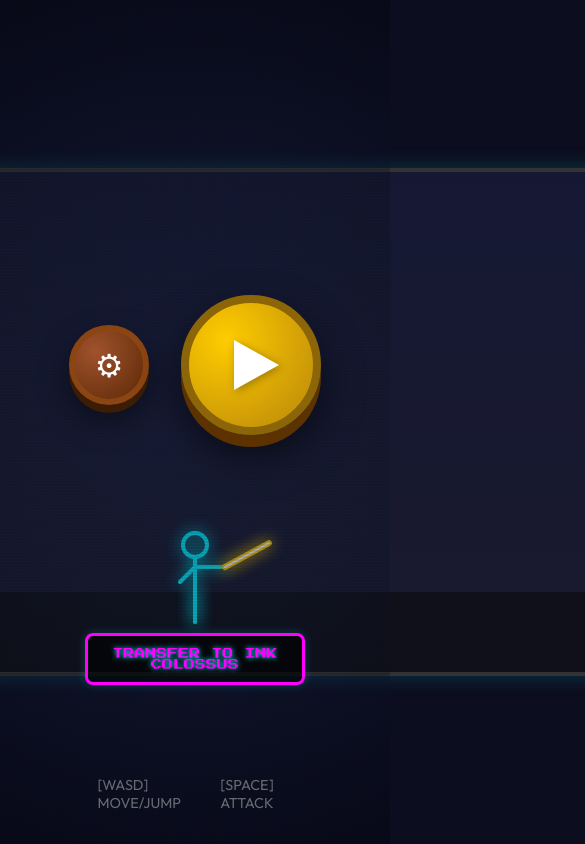
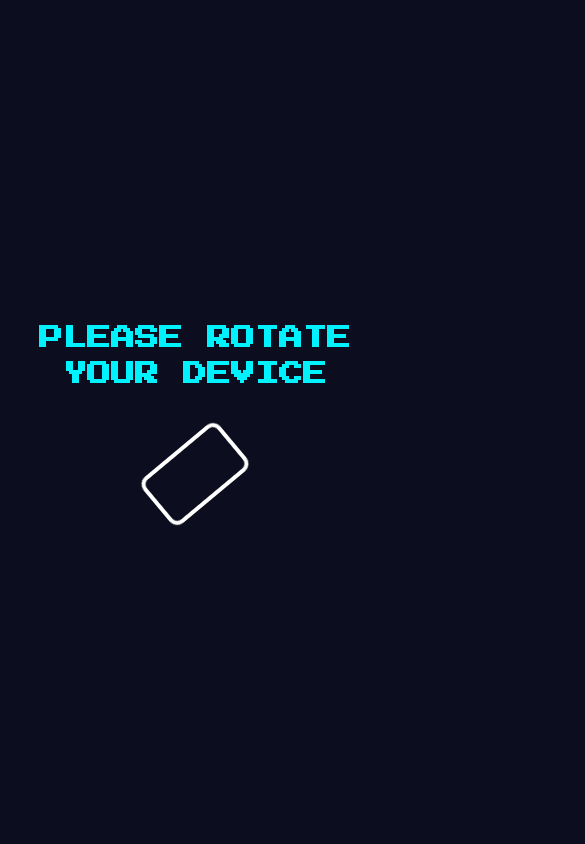
Before and after one commit to isninosmyname/Vinn-s-quest, a React (Vite) app: page / in a window 390 px wide. Shown: the top 844 px of the page, 585 px wide, since content can reach past the window. Built offline with nearby package versions, Linux system fonts and the light colour scheme.

Commit message:
made a bit mobile friendly

```diff
--- a/index.html
+++ b/index.html
@@ -3,7 +3,7 @@
   <head>
     <meta charset="UTF-8" />
     <link rel="icon" type="image/svg+xml" href="/favicon.svg" />
-    <meta name="viewport" content="width=device-width, initial-scale=1.0" />
+    <meta name="viewport" content="width=device-width, initial-scale=1.0, maximum-scale=1.0, user-scalable=no" />
     <title>vinn-s-quest</title>
   </head>
   <body>
--- a/src/App.tsx
+++ b/src/App.tsx
@@ -77,6 +77,12 @@ function App() {
   const [vinn2Color, setVinn2Color] = useState(() => localStorage.getItem('vinns_quest_color2') || '#ff00ff');
   const [isTwoPlayer, setIsTwoPlayer] = useState(() => localStorage.getItem('vinns_quest_2p') === 'true');
 
+  // Mobile detection
+  const [isMobile] = useState(() =>
+    typeof window !== 'undefined' && ('ontouchstart' in window || navigator.maxTouchPoints > 0)
+  );
+  const mobileKeysRef = useRef<Record<string, boolean>>({});
+
   const t = (key: string) => {
       const i18n: any = {
           en: {
@@ -112,6 +118,8 @@ function App() {
   const [currentWorld, setCurrentWorld] = useState(1);
   const [currentLevel, setCurrentLevel] = useState(1);
   const [keys, setKeys] = useState<Record<string, boolean>>({});
+  // Merge mobile virtual keys into the keys read by the game loop
+  const mergedKeys = isMobile ? { ...keys, ...mobileKeysRef.current } : keys;
 
   const vinnRef = useRef<Vinn>(new Vinn(100, 420, vinnColor, 'NORMAL', 'Vinn'));
   const vinn2Ref = useRef<Vinn>(new Vinn(150, 420, vinn2Color, 'SPIKY', 'Jhon'));
@@ -134,30 +142,29 @@ function App() {
   const levelBombsRef = useRef<{x: number, launched: boolean, vx: number, vy: number, lx: number, ly: number}[]>([]);
   const inkIntroTimerRef = useRef(0);
 
-  useEffect(() => {
-    const handleKeyDown = (e: KeyboardEvent) => {
-        const k = e.key.toLowerCase();
-        setKeys(prev => ({ ...prev, [k]: true }));
-
-        // Vinn (P1) Jump: W or Control
-        if (k === 'w' || e.key === 'Control') {
-            vinnRef.current.jump();
-        }
-        // Jhon (P2) Jump: ArrowUp or Shift
-        if (isTwoPlayer && (e.key === 'ArrowUp' || e.key === 'Shift')) {
-            vinn2Ref.current.jump();
-        }
-        if (e.key === ' ' && gameState === 'INTRO_CUTSCENE') {
+    const advanceCutscene = () => {
+        if (gameState === 'INTRO_CUTSCENE') {
             musicRef.current.resume();
             cutsceneRef.current.advanceDialogue();
-        }
-        if (e.key === ' ' && gameState === 'ENDING_CUTSCENE') {
+        } else if (gameState === 'ENDING_CUTSCENE') {
             endingRef.current.advanceDialogue();
-        }
-        if (e.key === ' ' && gameState === 'INK_BOSS_INTRO') {
+        } else if (gameState === 'INK_BOSS_INTRO') {
             inkIntroTimerRef.current = 999; // force skip
         }
     };
+
+    useEffect(() => {
+      const handleKeyDown = (e: KeyboardEvent) => {
+          const k = e.key.toLowerCase();
+          setKeys(prev => ({ ...prev, [k]: true }));
+
+          if (k === 'w' || e.key === 'Control') vinnRef.current.jump();
+          if (isTwoPlayer && (e.key === 'ArrowUp' || e.key === 'Shift')) vinn2Ref.current.jump();
+
+          if (e.key === ' ') {
+              advanceCutscene();
+          }
+      };
     const handleKeyUp = (e: KeyboardEvent) => setKeys(prev => ({ ...prev, [e.key.toLowerCase()]: false }));
     window.addEventListener('keydown', handleKeyDown);
     window.addEventListener('keyup', handleKeyUp);
@@ -425,8 +432,8 @@ function App() {
       // Ink Colossus: auto-run mode — override Vinn's vx, only jump/attack input allowed
 
       const autoRunKeys = (inkChase && !anyAiming)
-          ? { ...keys, 'd': true, 'a': false, 'arrowright': true, 'arrowleft': false }
-          : keys;
+          ? { ...mergedKeys, 'd': true, 'a': false, 'arrowright': true, 'arrowleft': false }
+          : mergedKeys;
 
       // P1 Update
       vinnRef.current.update(dt, autoRunKeys, activeLength - 50, activePlatforms, gameState === 'TUTORIAL' ? 0.7 : 1.0, minX);
@@ -540,7 +547,7 @@ function App() {
         }
         techSkeleton.update(dt, tutTargetX);
 
-        if (tutorialPhase === 0 && (keys['a'] || keys['d'])) setTutorialPhase(1);
+        if (tutorialPhase === 0 && (mergedKeys['a'] || mergedKeys['d'])) setTutorialPhase(1);
         if (tutorialPhase === 1 && vinnRef.current.y < 400) setTutorialPhase(2);
 
         if (vinnRef.current.state === 'ATTACKING' && vinnRef.current.attackTimer < 0.1) {
@@ -1277,6 +1284,10 @@ function spawnParticles(x: number, y: number, color?: string) {
 
   return (
     <div className="game-container">
+      <div className="orientation-overlay">
+        <h2>PLEASE ROTATE<br/>YOUR DEVICE</h2>
+        <div className="phone-icon"></div>
+      </div>
       <div className="hud">
         {['PLAYING', 'TUTORIAL', 'GAMEOVER', 'LEVEL_TRANSITION', 'WORLD_COMPLETE', 'GAME_WON'].includes(gameState) && (
         <div className="header">
@@ -1515,6 +1526,43 @@ function spawnParticles(x: number, y: number, color?: string) {
         <div className="controls-hint"><span>[WASD] MOVE/JUMP</span><span>[SPACE] ATTACK</span></div>
       </div>
       <canvas ref={canvasRef} width={GAME_WIDTH} height={GAME_HEIGHT} style={{border: '4px solid #333'}} />
+
+      {/* ─── Mobile On-Screen Controls ─────────────────────────── */}
+      {isMobile && ['PLAYING', 'TUTORIAL', 'INTRO_CUTSCENE', 'ENDING_CUTSCENE', 'INK_BOSS_INTRO'].includes(gameState) && (
+        <div className="mobile-controls">
+          {/* D-Pad - Only show during movement phases */}
+          {['PLAYING', 'TUTORIAL'].includes(gameState) && (
+            <div className="mobile-dpad">
+              <button
+                className="mobile-btn dpad-left"
+                onTouchStart={(e) => { e.preventDefault(); mobileKeysRef.current['a'] = true; }}
+                onTouchEnd={(e) => { e.preventDefault(); mobileKeysRef.current['a'] = false; }}
+              >◀</button>
+              <button
+                className="mobile-btn dpad-jump"
+                onTouchStart={(e) => { e.preventDefault(); vinnRef.current.jump(); }}
+              >▲</button>
+              <button
+                className="mobile-btn dpad-right"
+                onTouchStart={(e) => { e.preventDefault(); mobileKeysRef.current['d'] = true; }}
+                onTouchEnd={(e) => { e.preventDefault(); mobileKeysRef.current['d'] = false; }}
+              >▶</button>
+            </div>
+          )}
+          {/* Action Buttons */}
+          <div className="mobile-actions">
+            <button
+              className="mobile-btn action-attack"
+              onTouchStart={(e) => {
+                  e.preventDefault();
+                  mobileKeysRef.current[' '] = true;
+                  advanceCutscene();
+              }}
+              onTouchEnd={(e) => { e.preventDefault(); mobileKeysRef.current[' '] = false; }}
+            >{['PLAYING', 'TUTORIAL'].includes(gameState) ? '⚔' : 'NEXT'}</button>
+          </div>
+        </div>
+      )}
     </div>
   );
 }
--- a/src/index.css
+++ b/src/index.css
@@ -27,6 +27,7 @@ body {
   overflow: hidden;
   height: 100vh;
   width: 100vw;
+  touch-action: none; /* Prevent default gestures */
 }
 
 body::after {
@@ -61,8 +62,14 @@ body::after {
 }
 
 canvas {
+  width: 100%;
+  height: auto;
+  max-width: 1000px;
+  aspect-ratio: 2 / 1;
   filter: drop-shadow(0 0 10px rgba(0, 242, 255, 0.2));
   background: #0a0b1e;
+  image-rendering: pixelated;
+  touch-action: none;
 }
 
 .hud {
@@ -98,9 +105,58 @@ canvas {
   height: 20px;
   background: #222;
   border: 4px solid #444;
-  image-rendering: crisp-edges;
-  overflow: hidden;
+}
+
+@media (max-width: 600px) {
+  .hud { padding: 0.8rem; }
+  .header h1 { font-size: 0.7rem; }
+  .health-bar { width: 140px; height: 12px; border-width: 2px; }
+  .key-box { font-size: 8px; padding: 2px 5px; }
+}
+
+/* ─── Orientation Overlay ───────────────────────── */
+.orientation-overlay {
+  display: none;
+  position: fixed;
+  top: 0;
+  left: 0;
+  width: 100%;
+  height: 100%;
+  background: var(--bg-color);
+  z-index: 9999;
+  flex-direction: column;
+  justify-content: center;
+  align-items: center;
+  text-align: center;
+  padding: 2rem;
+}
+
+.orientation-overlay h2 {
+  font-family: var(--font-retro);
+  color: var(--vinn-glow);
+  margin-bottom: 2rem;
+  line-height: 1.5;
+}
+
+.phone-icon {
+  width: 60px;
+  height: 100px;
+  border: 4px solid white;
+  border-radius: 10px;
   position: relative;
+  animation: rotatePhone 2s ease-in-out infinite;
+}
+
+@keyframes rotatePhone {
+  0%, 10% { transform: rotate(0deg); }
+  40%, 60% { transform: rotate(90deg); }
+  90%, 100% { transform: rotate(0deg); }
+}
+
+@media screen and (orientation: portrait) and (max-width: 1024px) {
+  .orientation-overlay {
+    display: flex;
+  }
 }
 
 .health-fill {
@@ -427,3 +483,81 @@ canvas {
   transform: scale(1.05);
   background: #ff5e7d;
 }
+
+.controls-hint {
+  display: flex;
+  gap: 1.5rem;
+  margin-top: 5px;
+  font-family: var(--font-retro);
+  font-size: 10px;
+  color: #666;
+}
+
+/* ─── Mobile Controls ─────────────────────────── */
+.mobile-controls {
+  position: fixed;
+  bottom: 0;
+  left: 0;
+  width: 100%;
+  height: 200px;
+  display: flex;
+  justify-content: space-between;
+  align-items: flex-end;
+  padding: 20px 40px;
+  pointer-events: none; /* Allow clicks through to background if not on buttons */
+  z-index: 1000;
+  user-select: none;
+}
+
+.mobile-dpad, .mobile-actions {
+  display: flex;
+  align-items: center;
+  gap: 10px;
+  pointer-events: auto;
+}
+
+.mobile-btn {
+  width: 70px;
+  height: 70px;
+  background: rgba(255, 255, 255, 0.1);
+  border: 4px solid rgba(255, 255, 255, 0.2);
+  border-radius: 15px;
+  color: white;
+  font-size: 32px;
+  display: flex;
+  justify-content: center;
+  align-items: center;
+  backdrop-filter: blur(5px);
+  -webkit-tap-highlight-color: transparent;
+  transition: transform 0.1s, background 0.1s;
+}
+
+.mobile-btn:active {
+  transform: scale(0.9);
+  background: rgba(0, 242, 255, 0.4);
+  border-color: #00f2ff;
+}
+
+.dpad-jump {
+  margin-bottom: 50px; /* Offset the jump button slightly higher */
+  background: rgba(0, 242, 255, 0.1);
+}
+
+.action-attack {
+  width: 90px;
+  height: 90px;
+  border-radius: 50%;
+  background: rgba(255, 45, 85, 0.2);
+  border-color: rgba(255, 45, 85, 0.4);
+}
+
+.action-attack:active {
+  background: rgba(255, 45, 85, 0.6);
+  border-color: #ff2d55;
+}
+
+@media (min-width: 1025px) {
+  .mobile-controls {
+    display: none !important;
+  }
+}
```
